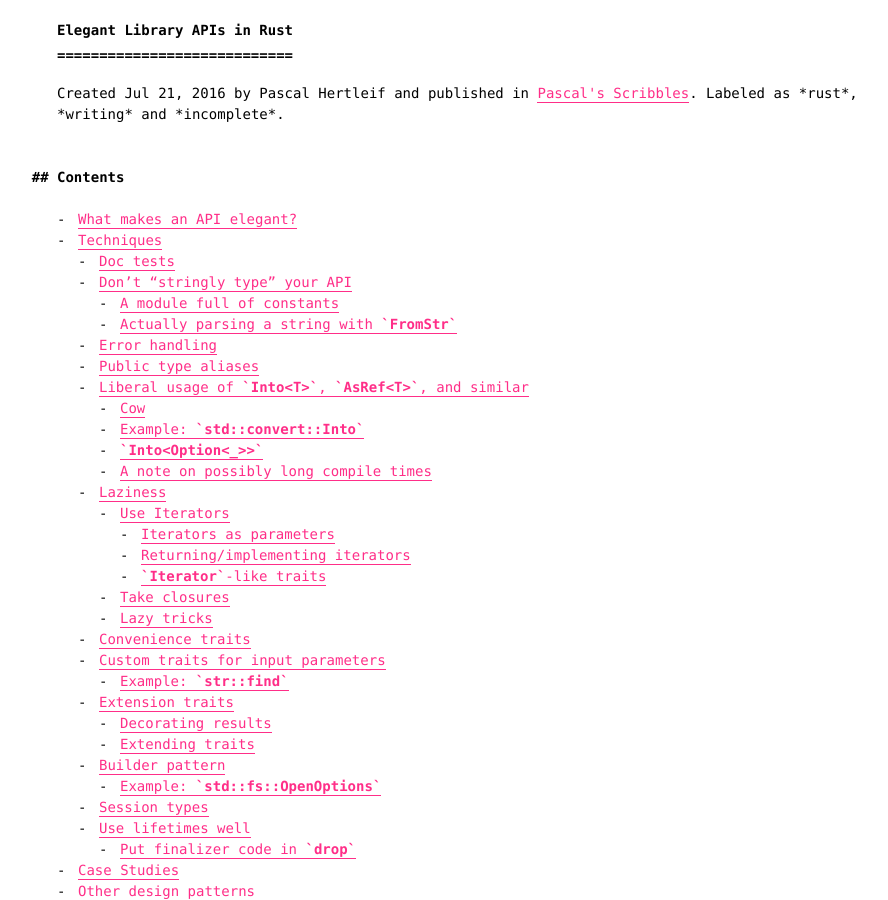
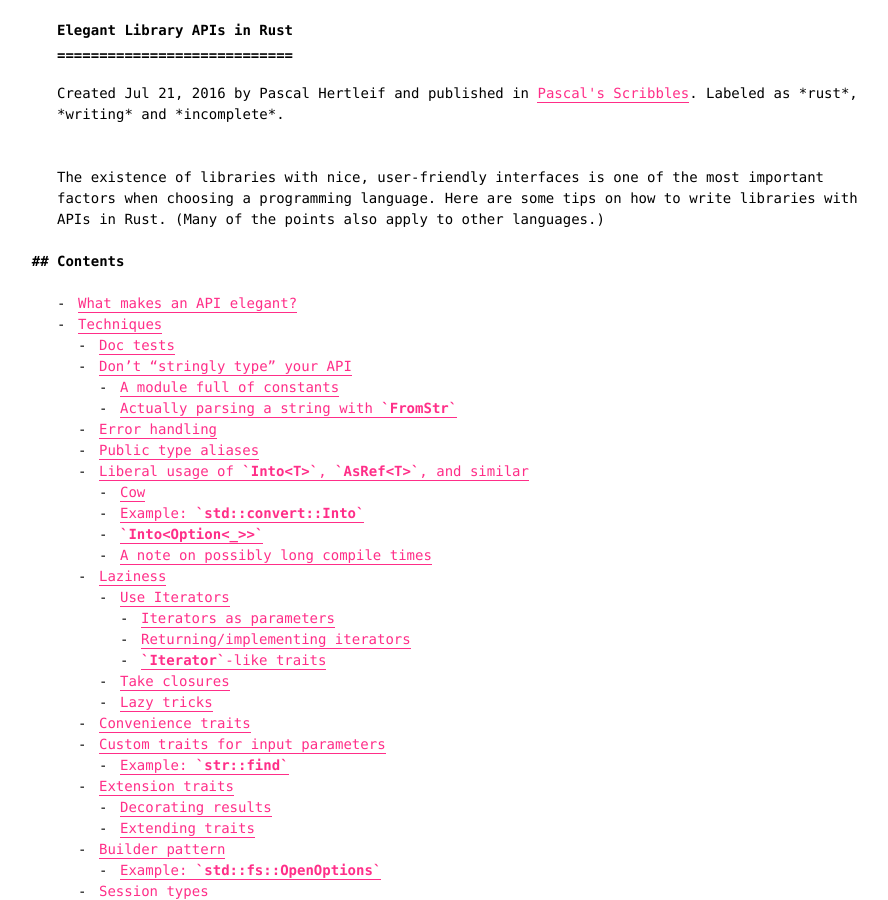
Before and after one commit to killercup/scribbles, a Jekyll site: the page built from _posts/2016-07-21-elegant-apis-in-rust.md, in a window 1280 px wide and 900 px high. Shown: the whole window, without its empty margins (177-1065 px from the left). Built offline with Jekyll 4.4.1, drawn with Linux system fonts in a browser that asks for light colours.

Commit message:
Elegant APIs: Excerpt

```diff
--- a/_posts/2016-07-21-elegant-apis-in-rust.md
+++ b/_posts/2016-07-21-elegant-apis-in-rust.md
@@ -5,6 +5,7 @@ categories:
 - writing
 - incomplete
 ---
+The existence of libraries with nice, user-friendly interfaces is one of the most important factors when choosing a programming language. Here are some tips on how to write libraries with APIs in Rust. (Many of the points also apply to other languages.)
 
 ## Contents
 {:.no_toc}
```
